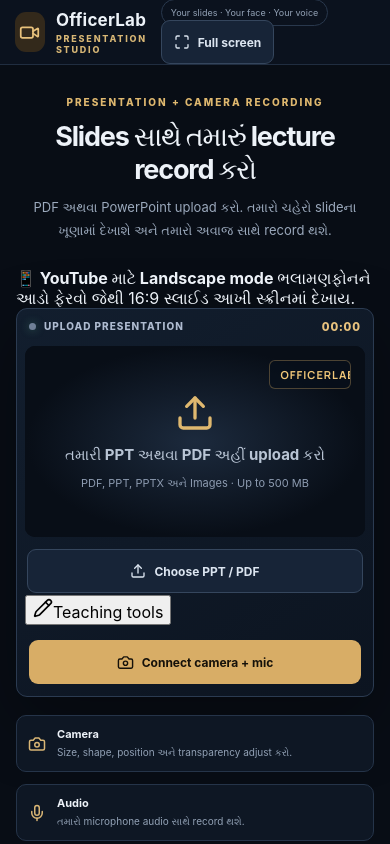
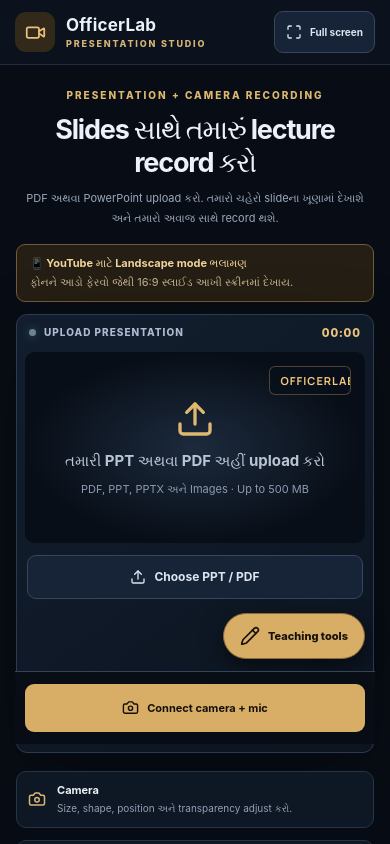
Before and after one commit to pratikranoliya998-ux/officerlab-cinematic-studio, a React (Vite) app: page / in a window 390 px wide. Shown: the top 844 px of the page. Built offline with nearby package versions, Linux system fonts and the light colour scheme; no server answers.

Commit message:
Optimize mobile landscape layout and sticky touch controls

```diff
--- a/src/style.css
+++ b/src/style.css
@@ -272,3 +272,46 @@
 .chapter-list{display:flex;flex-wrap:wrap;gap:7px}
 .chapter-list span{padding:6px 8px;border:1px solid #34445a;border-radius:6px;background:#172437;color:#c4d0e0;font-size:9px}
 @media(max-width:650px){.tool-row{align-items:flex-start}.tool-row label{flex-wrap:wrap}.tool-row input[type=text]{max-width:100%}.lecture-tools{padding:10px}}
+
+
+/* Mobile-first lecture ergonomics: landscape, collapsible tools and persistent record controls */
+.presenter-header-actions{display:flex;align-items:center;gap:10px}
+.fullscreen-btn{min-height:38px;padding:8px 11px;font-size:10px}
+.landscape-hint{display:none;max-width:900px;margin:0 auto 12px;padding:10px 13px;border:1px solid #725c36;border-radius:9px;background:#241e14;color:#f1d49a;font-size:11px;line-height:1.5}
+.landscape-hint span{display:block;color:#c3b18e;margin-top:3px}
+.teaching-tools-fab{position:sticky;top:8px;z-index:20;display:flex;align-items:center;gap:8px;margin:12px 0 8px  auto;padding:11px 15px;border:1px solid #8a6a37;border-radius:30px;background:#d8ad66;color:#17120a;font-size:11px;font-weight:850;box-shadow:0 7px 22px #0008;cursor:pointer}
+.teaching-tools-fab.active{background:#26364b;border-color:#d8ad66;color:#f2d08e}
+.presenter-controls{position:sticky;bottom:0;z-index:30;margin:12px -10px 0;padding:12px 10px max(12px,env(safe-area-inset-bottom));background:linear-gradient(180deg,#080d15e8,#080d15 35%);border-top:1px solid #34445a;backdrop-filter:blur(12px)}
+.face-size-control input,.face-opacity-control input,.tool-row input[type=range]{min-height:32px;touch-action:pan-x}
+@media(max-width:800px) and (orientation:portrait){
+ .landscape-hint{display:block}
+ .presenter-intro{margin-bottom:15px}
+ .presenter-intro p{font-size:11px}
+ .presenter-stage{padding:8px}
+ .presentation-preview{aspect-ratio:16/9;max-height:none}
+ .presenter-main{padding-top:18px}
+}
+@media(max-width:900px) and (orientation:landscape){
+ .presenter-header{height:54px}
+ .presenter-main{width:min(1200px,calc(100% - 20px));padding:10px 0 16px}
+ .presenter-intro{margin:0 auto 10px}
+ .presenter-intro h1{font-size:21px;margin:4px 0}
+ .presenter-intro p{display:none}
+ .presenter-stage{max-width:100%;padding:8px}
+ .presenter-stage-top{padding-bottom:6px}
+ .presentation-preview{max-height:calc(100svh - 190px);aspect-ratio:16/9}
+ .presenter-tips,.presenter-footer{display:none}
+ .face-layout-controls{grid-template-columns:repeat(3,minmax(0,1fr))}
+}
+@media(max-width:650px){
+ .presenter-header-actions{gap:5px}
+ .presenter-private{display:none}
+ .fullscreen-btn{min-height:42px}
+ .teaching-tools-fab{min-height:46px;padding:12px 16px}
+ .presenter-controls{gap:8px}
+ .presenter-controls .presenter-btn{min-height:48px;font-size:11px}
+ .face-layout-controls input[type=range]{height:34px;min-height:34px}
+ .tool-button{min-height:42px;padding:9px 12px}
+ .tool-row input[type=color]{width:38px;height:36px}
+ .slide-navigation .presenter-btn{min-height:44px}
+}
```
